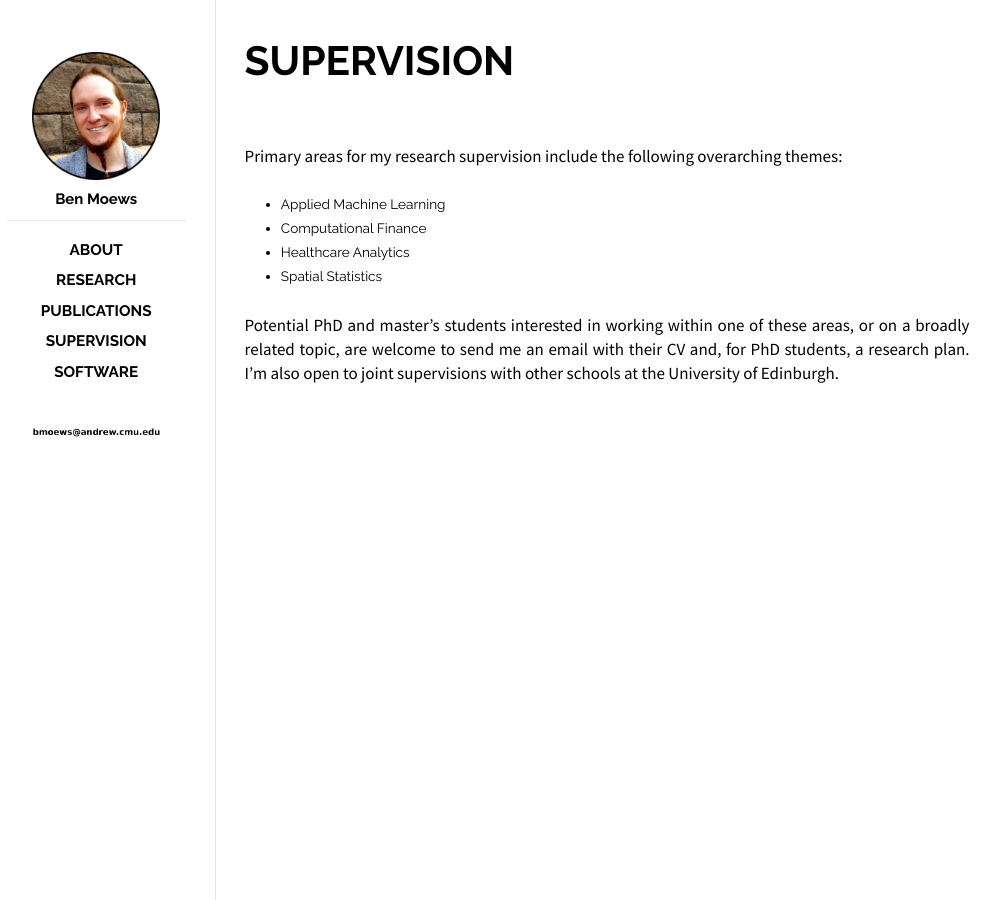
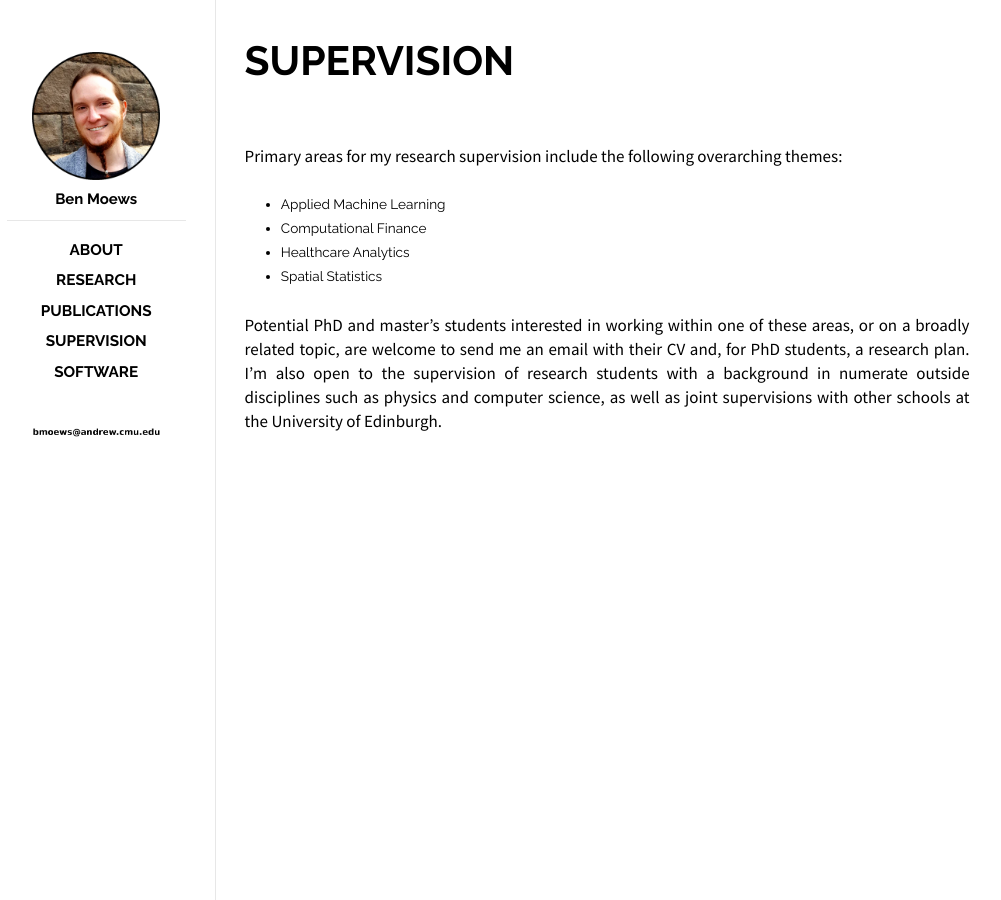
Before and after one commit to moews/moews.github.io, a Jekyll site: the page built from _posts/2017-03-25-supervision.md, in a window 1280 px wide. Shown: the whole page, without its empty margins (143-1144 px from the left). Built offline with Jekyll 4.4.1, drawn with Linux system fonts in a browser that asks for light colours.

Commit message:
Update 2017-03-25-supervision.md

```diff
--- a/_posts/2017-03-25-supervision.md
+++ b/_posts/2017-03-25-supervision.md
@@ -17,6 +17,5 @@ Primary areas for my research supervision include the following overarching them
 
 <div style="height:25px;font-size:1px;">&nbsp;</div>
 
-Potential PhD and master’s students interested in working within one of these areas, or on a broadly related topic, are welcome to send me an email with their CV and, for PhD students, a research plan. I’m also open to joint supervisions with other schools at the University of Edinburgh.
-
+Potential PhD and master's students interested in working within one of these areas, or on a broadly related topic, are welcome to send me an email with their CV and, for PhD students, a research plan. I'm also open to the supervision of research students with a background in numerate outside disciplines such as physics and computer science, as well as joint supervisions with other schools at the University of Edinburgh.
 <br>
```
